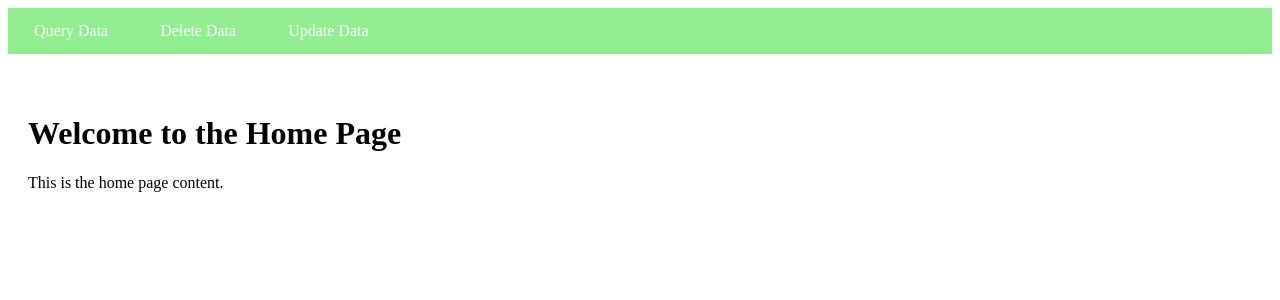
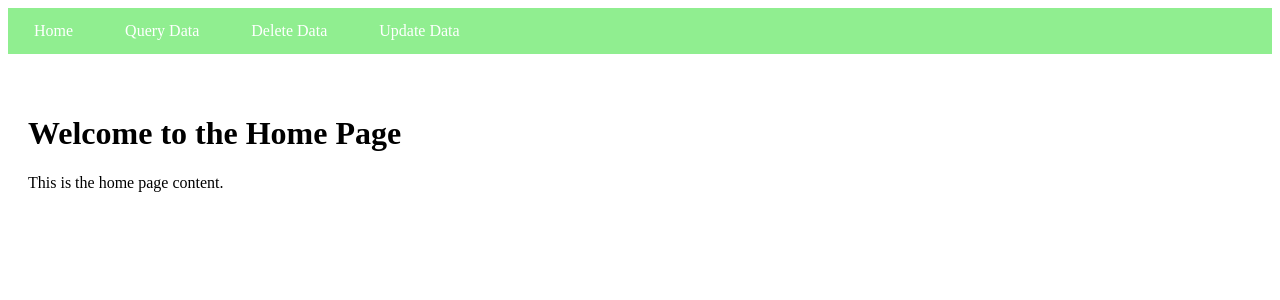
Before and after one commit to alphastigma101/containerized-gateway, a Django app: page /gateway/home in a window 1280 px wide. Shown: the top 300 px of the page. Run offline with Django 5.2, Linux system fonts and the light colour scheme.

Commit message:
Got a functional navbar with the home button

```diff
--- a/app/app/templates/navbar.html
+++ b/app/app/templates/navbar.html
@@ -9,6 +9,7 @@
 <body>
     <nav class="navbar">
         <ul>
+            <li><a href="{% url 'home' %}">Home</a></li>
             <li><a href="{% url 'query_data' %}">Query Data</a></li>
             <li><a href="{% url 'delete_data' %}">Delete Data</a></li>
             <li><a href="{% url 'update_data' %}">Update Data</a></li>
```
